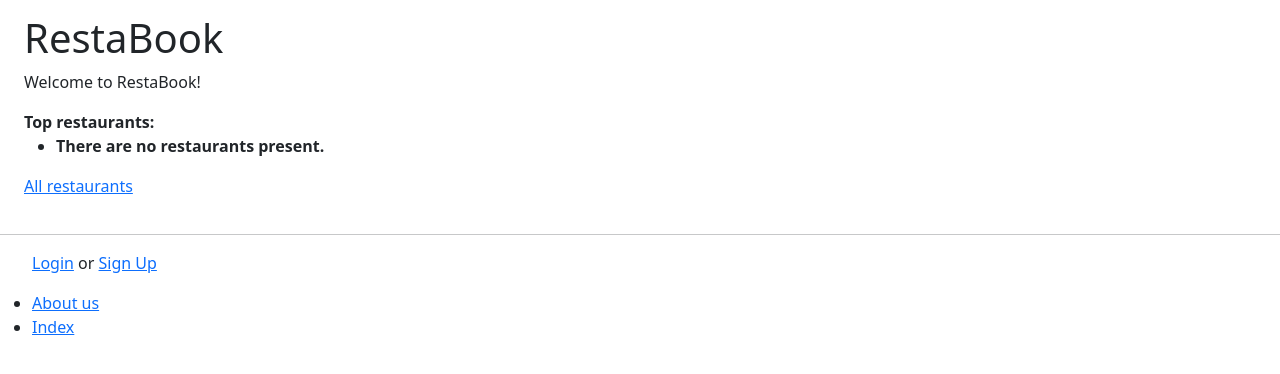
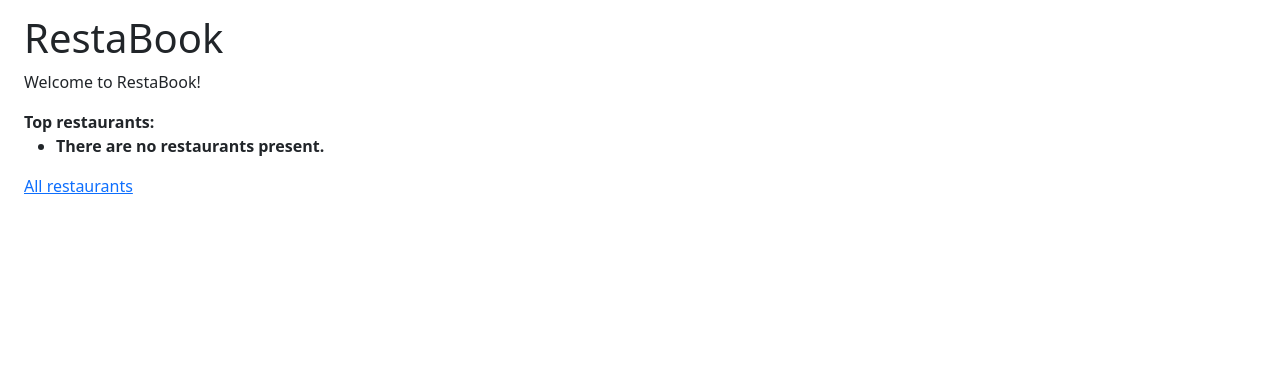
Before and after one commit to PeterDaGrape/RestaBook, a Django app: page / in a window 1280 px wide. Shown: the part 46-420 px from the top of the page. Run offline with Django 3.2, Linux system fonts and the light colour scheme; data that the repository does not hold is empty.

Commit message:
minor changes to base.html

```diff
--- a/templates/app/base.html
+++ b/templates/app/base.html
@@ -31,7 +31,7 @@
         <ul class="navbar-nav mr-auto">
             <li class="nav-item"><a class="nav-link" href="{% url 'app:index' %}">Index</a></li>
             {% if user.is_authenticated %}
-                <li class="nav-item"><a class="nav-link" href="#">Welcome, {{ user.username }}</a></li>
+                <li class="nav-item"><a class="nav-link" href="{% url 'app:profile' %}">Profile</a></li>
                 <li class="nav-item"><a class="nav-link" href="{% url 'app:logout' %}">Logout</a></li>
             {% else %}
                 <li class="nav-item"><a class="nav-link" href="{% url 'app:login' %}">Login</a></li>
@@ -56,21 +56,7 @@
             {% endblock %}
         </main>
         </div>
-    </div>
 
-        <hr />
-
-        <div>
-            <ul>
-                {% if user.is_authenticated %}
-                    <p>Hello, {{ user.username }}! <a href="{% url 'app:profile' %}">View Profile</a> | <a href="{% url 'app:logout' %}">Logout</a></p>
-                {% else %}
-                    <p><a href="{% url 'app:login' %}">Login</a> or <a href="{% url 'app:register' %}">Sign Up</a></p>
-                {% endif %}
-                <li><a href="{% url 'app:about' %}">About us</a></li>
-                <li><a href="{% url 'app:index' %}">Index</a></li>
-            </ul>
-        </div>
 
     </body>
 
```
